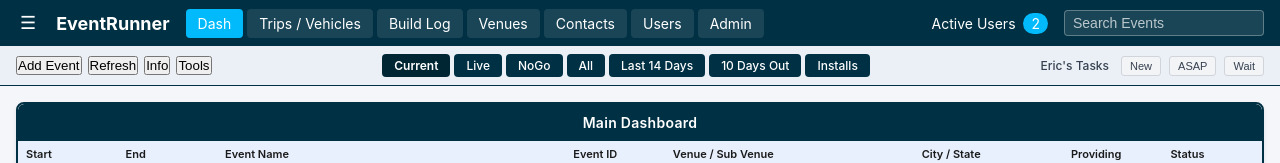
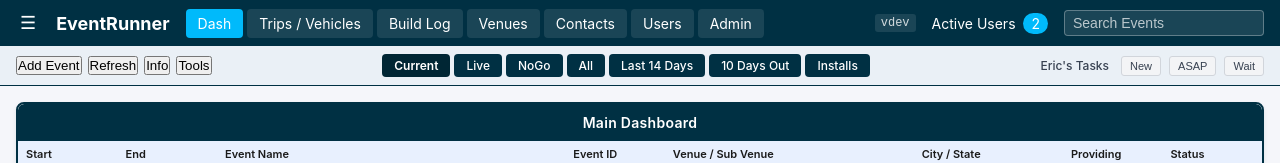
Before and after one commit to ericwhittaker/EventRunner, an Angular app: page / in a window 1280 px wide. Shown: the top 163 px of the page. Built offline with nearby package versions, Linux system fonts and the light colour scheme.

Commit message:
feat: Implement version display and update handling in menu component

```diff
--- a/main.js
+++ b/main.js
@@ -1,5 +1,6 @@
 const { app, BrowserWindow, ipcMain } = require('electron/main')
 const { autoUpdater } = require('electron-updater')
+const packageJson = require('./package.json')
 
 // Configure auto-updater for GitHub releases
 autoUpdater.setFeedURL({
@@ -85,6 +86,11 @@ app.whenReady().then(() => {
     autoUpdater.checkForUpdatesAndNotify();
   });
 
+  // Handle version request
+  ipcMain.handle('get-app-version', () => {
+    return packageJson.version;
+  });
+
   createWindow()
 
   // Check for updates when app starts (only in production)
--- a/preload.js
+++ b/preload.js
@@ -11,6 +11,7 @@ contextBridge.exposeInMainWorld('versions', {
 contextBridge.exposeInMainWorld('electronAPI', {
   reload: () => ipcRenderer.invoke('app-reload'),
   checkForUpdates: () => ipcRenderer.invoke('check-for-updates'),
+  getVersion: () => ipcRenderer.invoke('get-app-version'),
   onUpdateAvailable: (callback) => ipcRenderer.on('update-available', callback),
   onUpdateDownloaded: (callback) => ipcRenderer.on('update-downloaded', callback)
 })
--- a/src/app/components/menu.component.html
+++ b/src/app/components/menu.component.html
@@ -13,6 +13,7 @@
     </div>
   </div>
   <div class="menu-right">
+    <span class="version-info">v{{ version }}</span>
     <span class="active-users">Active Users <span class="user-count">2</span></span>
     <input class="search-input" type="text" placeholder="Search Events" />
   </div>
--- a/src/app/components/menu.component.scss
+++ b/src/app/components/menu.component.scss
@@ -52,6 +52,15 @@
   gap: 16px;
 }
 
+.version-info {
+  font-size: 12px;
+  color: rgba(255, 255, 255, 0.8);
+  background: rgba(255, 255, 255, 0.1);
+  padding: 2px 6px;
+  border-radius: 3px;
+  font-family: monospace;
+}
+
 .active-users {
   font-size: 14px;
 }
--- a/src/app/components/menu.component.ts
+++ b/src/app/components/menu.component.ts
@@ -1,4 +1,4 @@
-import { Component } from '@angular/core';
+import { Component, OnInit } from '@angular/core';
 import { Router } from '@angular/router';
 import { CommonModule } from '@angular/common';
 
@@ -9,8 +9,29 @@ import { CommonModule } from '@angular/common';
   templateUrl: './menu.component.html',
   styleUrls: ['./menu.component.scss']
 })
-export class MenuComponent {
+export class MenuComponent implements OnInit {
+  version: string = '';
+
   constructor(private router: Router) {}
+
+  ngOnInit() {
+    this.loadVersion();
+  }
+
+  async loadVersion() {
+    try {
+      // Check if we're in Electron environment
+      if ((window as any).electronAPI) {
+        this.version = await (window as any).electronAPI.getVersion();
+      } else {
+        // Fallback for web development
+        this.version = 'dev';
+      }
+    } catch (error) {
+      console.log('Could not load version:', error);
+      this.version = '0.0.0';
+    }
+  }
 
   navigateTo(route: string) {
     this.router.navigate([route]);
```
